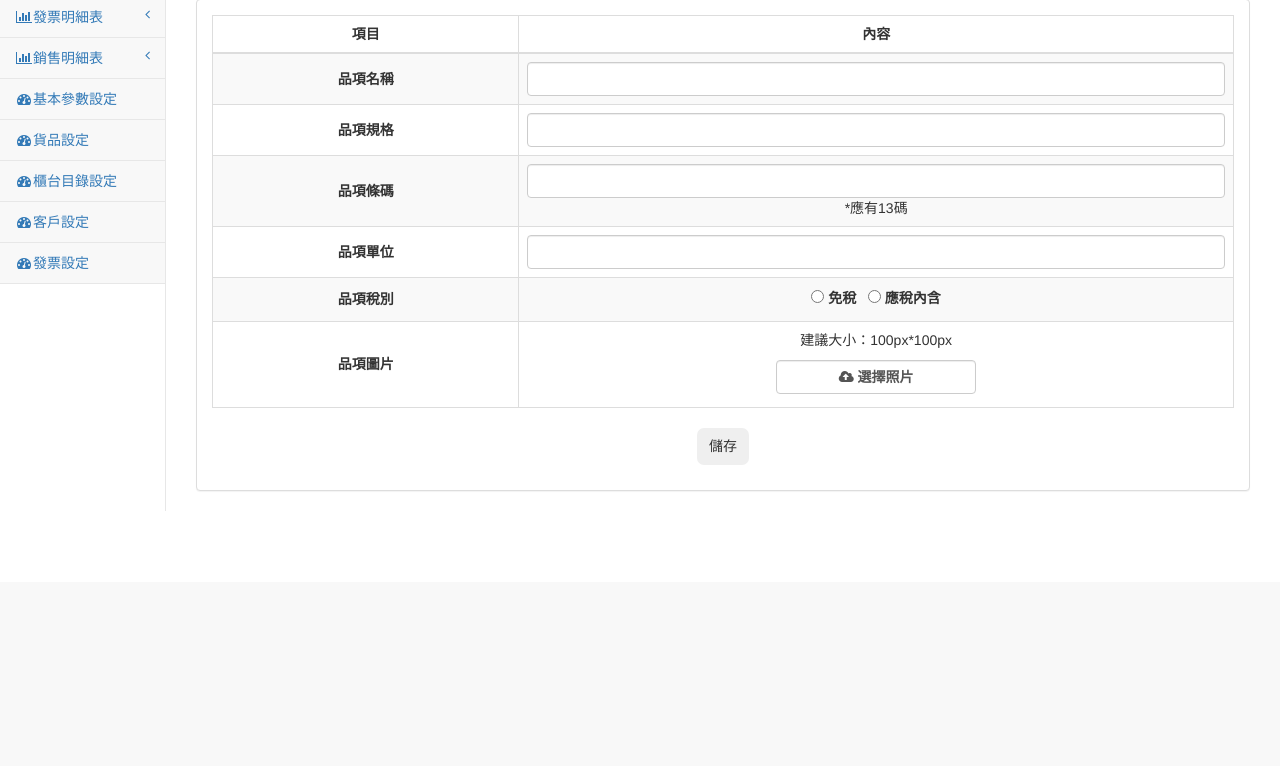
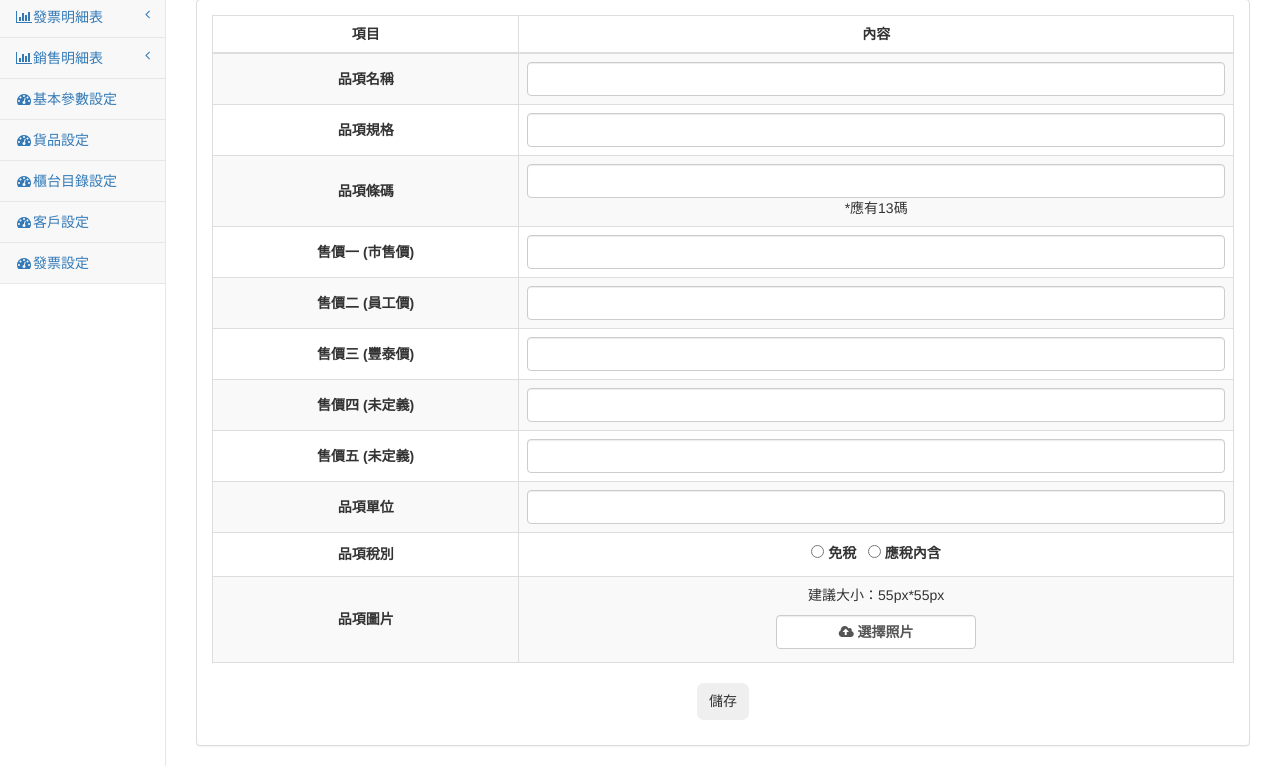
Before and after one commit to chenchunliang/pos, a Laravel app: page /item/create in a window 1280 px wide. Shown: the part 218-984 px from the top of the page. Before the commit the page ends 729 px from the top, so only its background shows below. Run offline with Laravel 8, Linux system fonts and the light colour scheme; data comes from the database, SQL or seed files in the repository; some libraries are stand-ins or nearby versions.

Commit message:
售價1~5設定

```diff
--- a/resources/views/item/create.blade.php
+++ b/resources/views/item/create.blade.php
@@ -37,6 +37,21 @@
           @endif
           </td>
       </tr>
+      @php
+      $i=1;
+      @endphp
+      @foreach($Parameters as $Parameter)
+      <tr>
+        <th>售價{{$text[$i]}} ({{$Parameter->parameter_value?$Parameter->parameter_value:"未定義"}})</th>
+        <td align="center"><input type="number" class="form-control" name="item_unitprice{{$i}}" value="{{old('item_unitprice'.$i)}}">
+          @if($errors->has('item_unitprice'.$i))
+          <p style="color:red">請輸入價格</p>
+          @endif
+        </td>
+      </tr>
+
+     @php $i++; @endphp
+     @endforeach
       <tr>
         <th>品項單位</th>
         <td align="center"><input type="text" class="form-control" name="item_unit" value="{{old('item_unit')}}">
@@ -62,7 +77,7 @@
       <tr>
         <th>品項圖片</th>
         <td align="center">
-        <p>建議大小：100px*100px</p>
+        <p>建議大小：55px*55px</p>
         <label for="input_img" class="form-control" style="width:200px"> <i class="fa fa-cloud-upload"></i>&nbsp;選擇照片</label>
         <input id="input_img" type="file" accept="image/*">
           @if($errors->has('item_image'))
```
